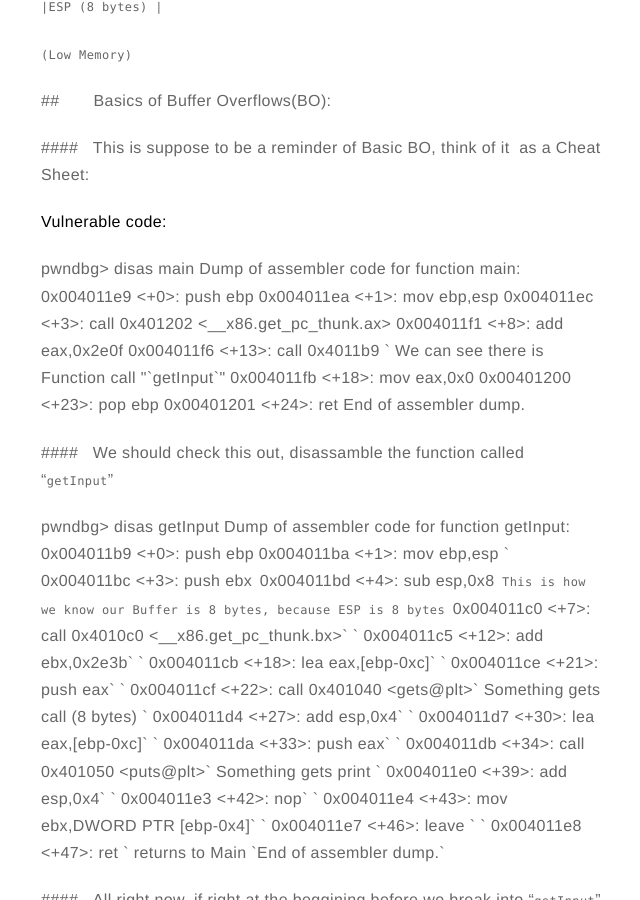
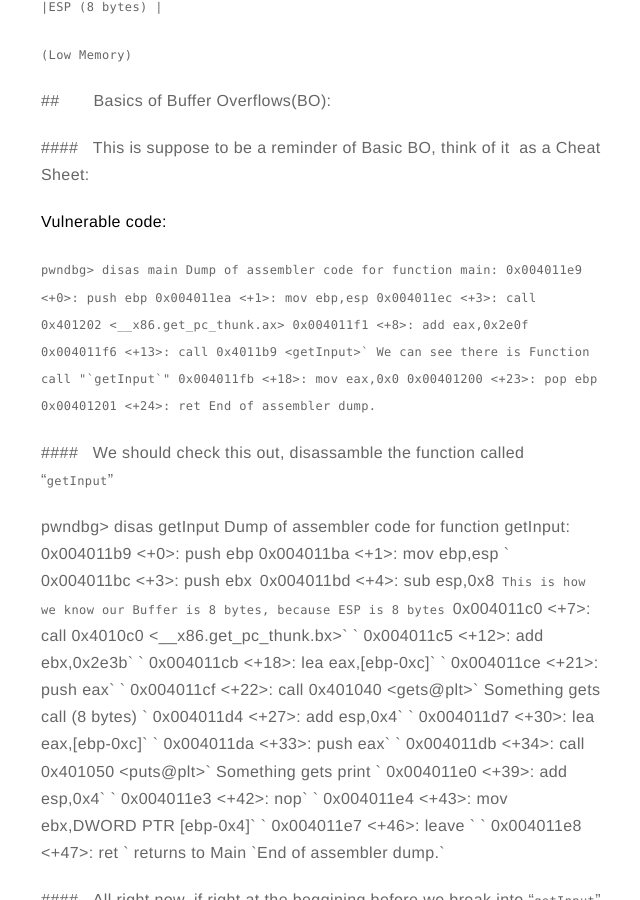
Before and after one commit to MaskedFox/maskedfox.github.io, a Jekyll site: the page built from _posts/2019-01-23-Quick-Guide-BO.md, in a window 1280 px wide and 900 px high, scrolled down 647 px. Shown: the whole window, without its empty margins (319-959 px from the left). Built offline with Jekyll 4.4.1, drawn with Linux system fonts in a browser that asks for light colours; comment, search, counter and statistics services are not loaded.

Commit message:
Update 2019-01-23-Quick-Guide-BO.md

````diff
--- a/_posts/2019-01-23-Quick-Guide-BO.md
+++ b/_posts/2019-01-23-Quick-Guide-BO.md
@@ -41,7 +41,7 @@ description: Basics of BUffer Overflow for x86, more like a cheatsheet =p
 
 **Vulnerable code:**
 
-  pwndbg> disas main
+  ```pwndbg> disas main
   Dump of assembler code for function main:
   0x004011e9 <+0>: push ebp
   0x004011ea <+1>: mov ebp,esp
@@ -51,7 +51,7 @@ description: Basics of BUffer Overflow for x86, more like a cheatsheet =p
   0x004011fb <+18>: mov eax,0x0
   0x00401200 <+23>: pop ebp
   0x00401201 <+24>: ret
-  End of assembler dump.
+  End of assembler dump.```
 
 ####   We should check this out, disassamble the function called "`getInput`"
 
````
